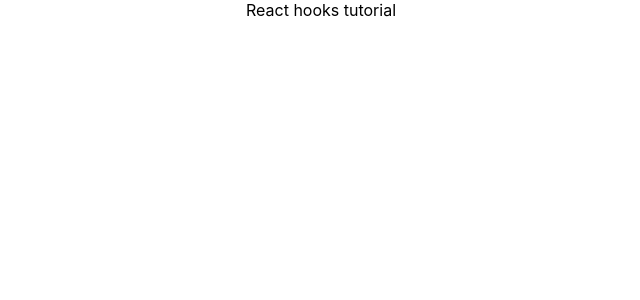
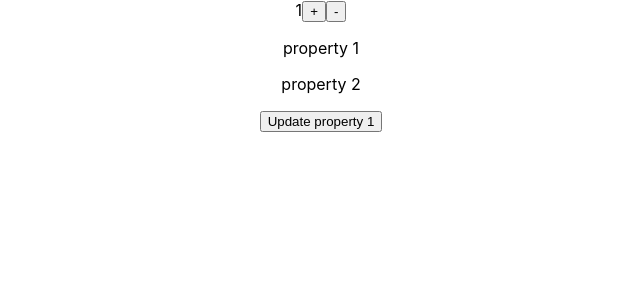
Before and after one commit to philipfabianek/react-hooks-tutorial, a React (Create React App) app: page / in a window 1280 px wide. Shown: the top 300 px of the page, without its empty margins (319-959 px from the left). Built offline with nearby package versions, Linux system fonts and the light colour scheme.

Commit message:
Episode 3

```diff
--- a/src/App.js
+++ b/src/App.js
@@ -1,9 +1,45 @@
+import { useState } from 'react';
 import './App.css';
 
 function App() {
+  const [stateValue, updateStateValue] = useState(1);
+
+  const [objectState, updateObjectState] = useState({
+    property1: "property 1",
+    property2: "property 2",
+  });
+
   return (
     <div className="App">
-      React hooks tutorial
+      {stateValue}
+
+      <button onClick={() => {
+        const newStateValue = stateValue + 1;
+        updateStateValue(newStateValue);
+      }}>
+        +
+      </button>
+      <button onClick={() => {
+        updateStateValue((previousStateValue) => {
+          return previousStateValue - 1;
+        });
+      }}>
+        -
+      </button>
+
+      <p>{objectState.property1}</p>
+      <p>{objectState.property2}</p>
+
+      <button onClick={() => {
+        updateObjectState((previousObjectState) => {
+          return {
+            ...previousObjectState,
+            property1: "Updated property 1",
+          };
+        });
+      }}>
+        Update property 1
+      </button>
     </div>
   );
 }
```
